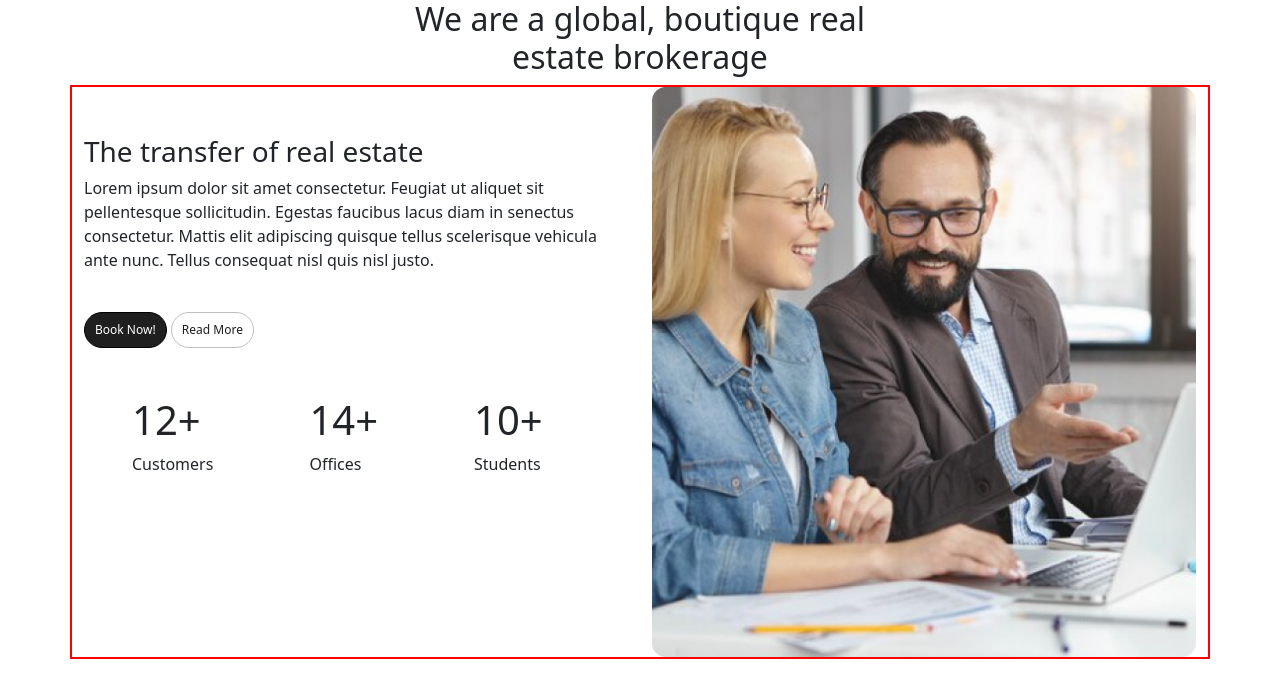
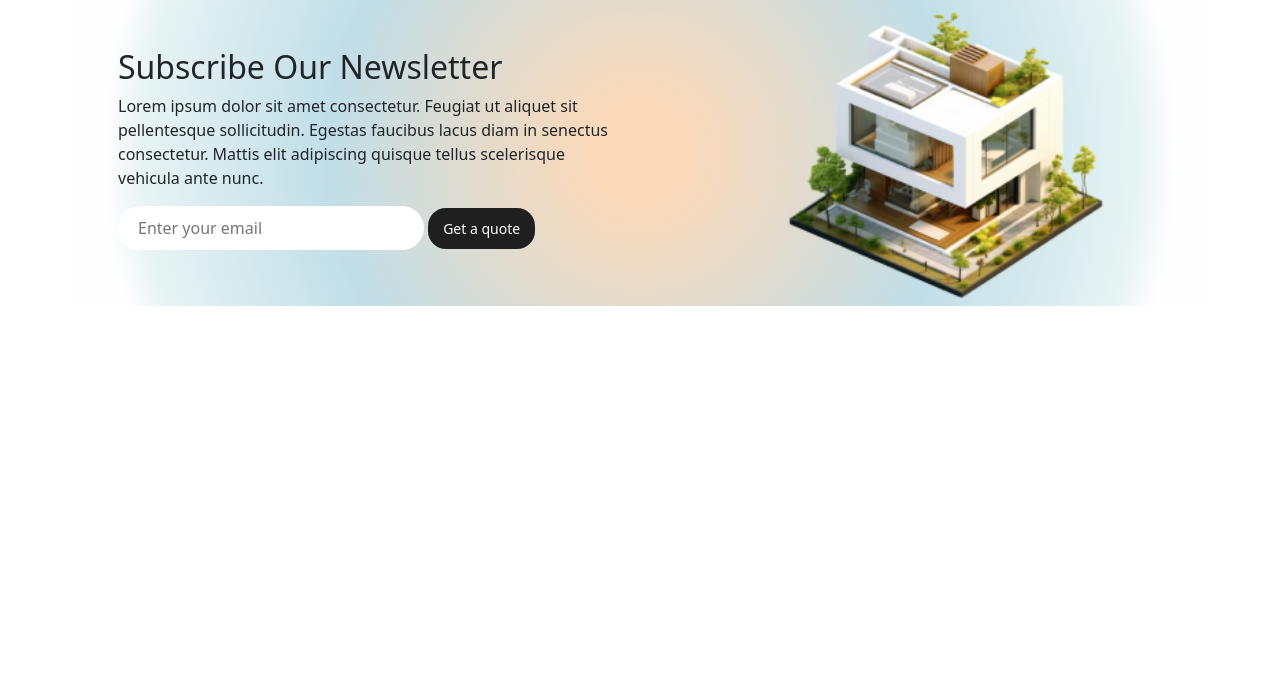
Before and after one commit to Laiba-Muhammad-Aslam/RealEstateWebsite, a plain HTML site: page index.html in a window 1280 px wide. Drawn offline with nearby package versions, Linux system fonts and the light colour scheme.

Commit message:
footer section

```diff
--- a/index.html
+++ b/index.html
@@ -22,8 +22,7 @@
     <link rel="stylesheet" href="style.css" />
   </head>
   <body>
-
-       <!-- STEP SECTION START  -->
+    <!-- STEP SECTION START  -->
 
     <!-- <div class="container steps-container">
       <p class="text-center">Three steps. Three minutes.</p>
@@ -73,7 +72,6 @@
 
     <!-- STEP SECTION END  -->
 
-
     <!-- PROJECT SECTION START  -->
 
     <!-- <div class="container project-section">
@@ -82,8 +80,7 @@
       <div class="row mt-4">
         <div class="col">
           <div class="card mb-3 mb-sm-5 mb-md-5 border-0" style="width: 18rem">
-
-            <img src="/assests/card-img-1.png" height="200" alt="">
+            <img src="/assests/card-img-1.png" height="200" alt="" />
 
             <div class="card-body">
               <h5 class="fw-bold">Sobha Hearland II Villas</h5>
@@ -95,14 +92,15 @@
               <i class="ri-shining-fill filled-star"></i>
               <i class="ri-shining-fill filled-star"></i>
               <i class="ri-shining-fill filled-star"></i>
-              <i class="ri-shining-2-line unfilled"></i><span class="mx-2">4.83</span>
+              <i class="ri-shining-2-line unfilled"></i
+              ><span class="mx-2">4.83</span>
             </div>
           </div>
         </div>
 
         <div class="col">
           <div class="card mb-3 mb-sm-5 mb-md-5 border-0" style="width: 18rem">
-            <img src="/assests/card-img-2.png" alt="">
+            <img src="/assests/card-img-2.png" alt="" />
             <div class="card-body">
               <h5 class="fw-bold">Sobha Hearland II Villas</h5>
               <p class="card-text project-card-text">
@@ -113,14 +111,15 @@
               <i class="ri-shining-fill filled-star"></i>
               <i class="ri-shining-fill filled-star"></i>
               <i class="ri-shining-fill filled-star"></i>
-              <i class="ri-shining-2-line unfilled"></i><span class="mx-2">4.83</span>
+              <i class="ri-shining-2-line unfilled"></i
+              ><span class="mx-2">4.83</span>
             </div>
           </div>
         </div>
 
         <div class="col">
           <div class="card mb-3 mb-sm-5 mb-md-5 border-0" style="width: 18rem">
-            <img src="/assests/card-img-3.png" height="200" alt="">
+            <img src="/assests/card-img-3.png" height="200" alt="" />
             <div class="card-body">
               <h5 class="fw-bold">Sobha Hearland II Villas</h5>
               <p class="card-text project-card-text">
@@ -131,7 +130,8 @@
               <i class="ri-shining-fill filled-star"></i>
               <i class="ri-shining-fill filled-star"></i>
               <i class="ri-shining-fill filled-star"></i>
-              <i class="ri-shining-2-line unfilled"></i><span class="mx-2">4.83</span>
+              <i class="ri-shining-2-line unfilled"></i
+              ><span class="mx-2">4.83</span>
             </div>
           </div>
         </div>
@@ -142,18 +142,23 @@
 
     <!-- BOOKING SECTION START  -->
 
-    <div class="container">
-      <h2 class="text-center">We are a global, boutique real <br> estate brokerage</h2>
+    <!-- <div class="container">
+      <h2 class="text-center">
+        We are a global, boutique real <br />
+        estate brokerage
+      </h2>
       <div class="row">
-        <div class="col">
+        <div class="col col-sm-12 col-md-12 col-lg-6">
           <h3 class="mt-5">The transfer of real estate</h3>
-          <p>Lorem ipsum dolor sit amet consectetur. Feugiat ut aliquet sit pellentesque sollicitudin. Egestas faucibus lacus diam in senectus consectetur. Mattis elit adipiscing quisque tellus scelerisque vehicula ante nunc. Tellus consequat nisl quis nisl justo.</p>
-          <!-- <div class="buttons"> -->
+          <p>
+            Lorem ipsum dolor sit amet consectetur. Feugiat ut aliquet sit
+            pellentesque sollicitudin. Egestas faucibus lacus diam in senectus
+            consectetur. Mattis elit adipiscing quisque tellus scelerisque
+            vehicula ante nunc. Tellus consequat nisl quis nisl justo.
+          </p>
 
-            <button type="submit" class="book-now mt-4">Book Now!</button>
-            <button type="submit" class="read-more mt-4">Read More</button>
-
-          <!-- </div> -->
+          <button type="submit" class="book-now mt-4">Book Now!</button>
+          <button type="submit" class="read-more mt-4">Read More</button>
 
           <div class="ratings d-flex mt-5">
             <div id="customer">
@@ -172,9 +177,30 @@
             </div>
           </div>
         </div>
-        <div class="col booking-img"><img src="/assests/booking.png" width="400" alt=""></div>
+        <div class="col booking-img col-sm-12 col-md-12 col-lg-6">
+          <img src="/assests/booking-img.png" alt="" />
+        </div>
+      </div>
+    </div> -->
+    <!-- BOOKING SECTION ENDS  -->
+
+    <!-- FOOTER SECTION START -->
+
+    <div class="container footer">
+      <div class="row">
+        <div class="col p-5">
+          <h2>Subscribe Our Newsletter</h2>
+          <p>
+            Lorem ipsum dolor sit amet consectetur. Feugiat ut aliquet sit pellentesque sollicitudin. Egestas faucibus lacus diam in senectus consectetur. Mattis elit adipiscing quisque tellus scelerisque vehicula ante nunc.
+          </p>
+          <input type="email" name="email" id="email" placeholder="Enter your email" class="mb-2 ">
+          <button>Get a quote</button>
+        </div>
+        <div class="col d-flex align-item-center justify-content-center">
+          <img src="/assests/footer-img.png" alt="">
+        </div>
       </div>
     </div>
-
+     <!-- FOOTER SECTION START -->
   </body>
 </html>
--- a/style.css
+++ b/style.css
@@ -1,19 +1,19 @@
-.message{
-    color: #58BF52;
+.message {
+  color: #58bf52;
 }
-.quote{
-    color: #FF791A;
+.quote {
+  color: #ff791a;
 }
-.pen{
-    color: #3741B5;
+.pen {
+  color: #3741b5;
 }
-.filled-star{
-    color: #F59914;
+.filled-star {
+  color: #f59914;
 }
-.unfilled{
-    color: #BEBEBE;
+.unfilled {
+  color: #bebebe;
 }
-.project-card-text{
+.project-card-text {
   font-size: 14px;
 }
 /* .booking-img{
@@ -24,25 +24,64 @@
     background-repeat: no-repeat;
     border: 2px solid purple;
 } */
-.booking-img>img{
-    width: 100%;
+.booking-img > img {
+  /* width: 100%; */
+  /* min-width: 385px; */
+  /* width: 100%; */
+  height: 450px;
+  /* background-size: contain; */
+  /* background-position: center ; */
 }
-.book-now{
+.ratings p {
+  font-size: 12px;
+  font-weight: 500;
+}
+.book-now {
   padding: 8px 10px;
   border: 1px solid black;
   border-radius: 25px;
   font-size: 12px;
   color: #fff;
-    background-color: #1F1F1F;
+  background-color: #1f1f1f;
 }
-.read-more{
+.read-more {
   padding: 8px 10px;
-    border: 1px solid #BEBEBE;
+  border: 1px solid #bebebe;
   border-radius: 25px;
   font-size: 12px;
-    color: #1F1F1F;
+  color: #1f1f1f;
   background-color: #fff;
 }
-.row{
-    border: 2px solid red;
+.row {
+  /* border: 2px solid red; */
 }
+.col {
+  /* border: 2px solid green; */
+}
+.footer {
+  /* background-image: url("/assests/Rectangle\ 17.png"); */
+  background: rgb(251, 217, 185);
+  background: radial-gradient(
+    circle,
+    rgba(251, 217, 185, 1) 8%,
+    rgba(193, 222, 232, 1) 53%,
+    rgba(231, 243, 243, 1) 84%,
+    rgba(254, 254, 255, 1) 91%
+  );
+}
+.footer input {
+  padding: 10px 55px 10px 20px;
+  border: none;
+  border-radius: 25px;
+}
+.footer button {
+  padding: 10px 15px 10px 15px;
+  border-radius: 18px;
+  border: none;
+  background-color: #1f1f1f;
+  color: #fff;
+  font-size: 14px;
+}
+.footer img {
+  object-fit: contain;
+}
```
Also changed, not shown: assests/Rectangle 17.png (added), assests/booking-img.png (renamed from assests/booking.png). Lines whose indentation alone changed are shown as unchanged.
